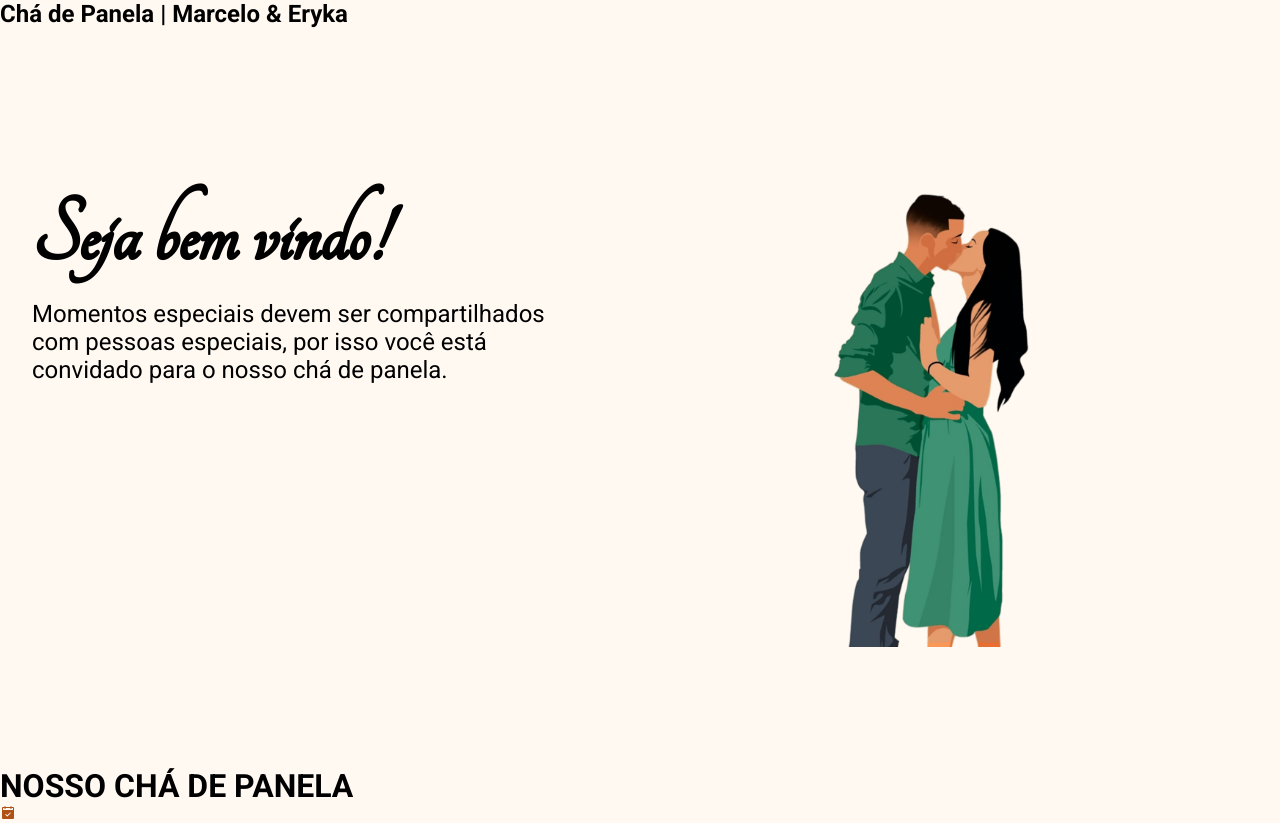
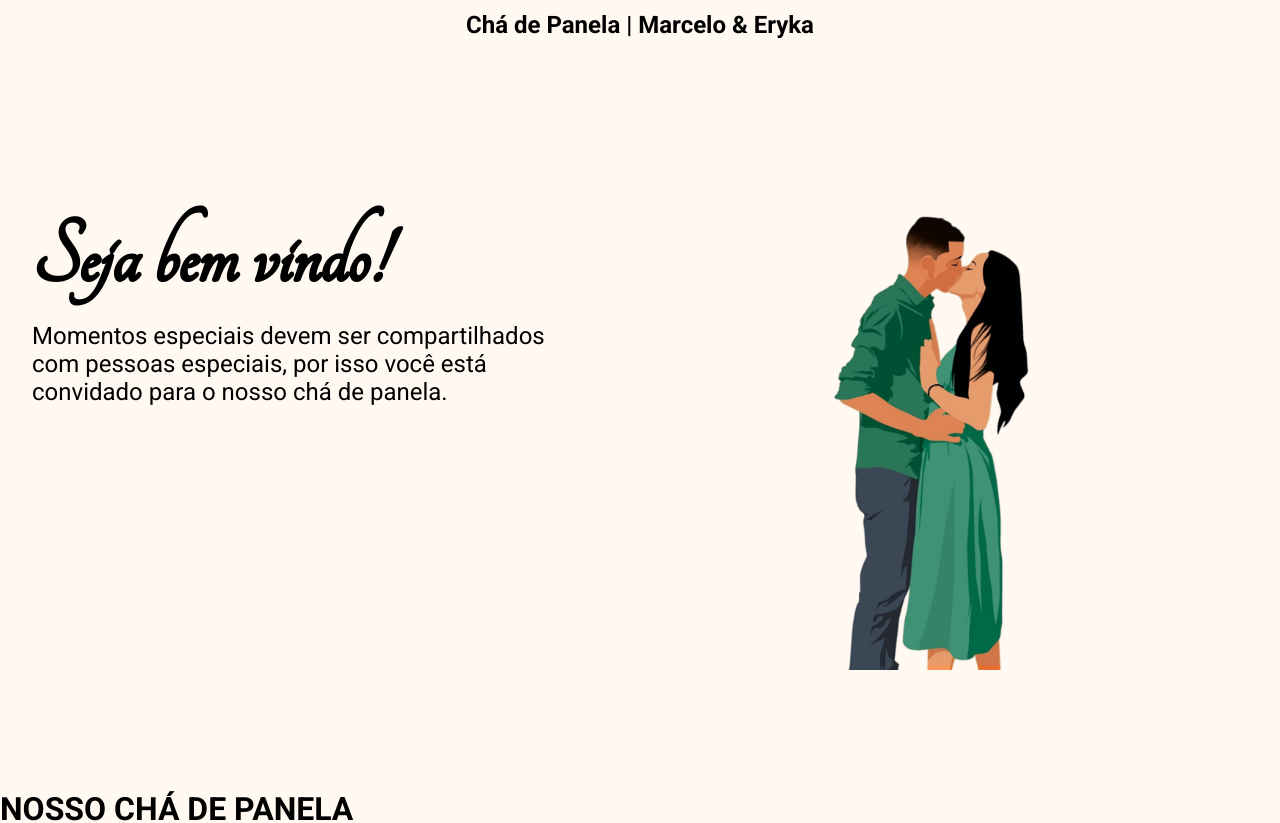
Before and after one commit to marcelovdsm/cha-de-panela, a React (Vite) app: page / in a window 1280 px wide. Shown: the top 823 px of the page. Built offline with nearby package versions, Linux system fonts and the light colour scheme.

Commit message:
last changes

```diff
--- a/src/components/Header/index.tsx
+++ b/src/components/Header/index.tsx
@@ -1,7 +1,9 @@
+import { HeaderStyles } from "./styles"
+
 export const Header = () => {
   return (
-    <>
+    <HeaderStyles>
       <h2>Chá de Panela | Marcelo & Eryka</h2>
-    </>
+    </HeaderStyles>
   )
 }
--- a/src/components/Header/styles.tsx
+++ b/src/components/Header/styles.tsx
@@ -0,0 +1,8 @@
+import styled from 'styled-components'
+
+export const HeaderStyles = styled.div`
+  display: flex;
+  align-items: center;
+  justify-content: center;
+  padding: 0.7rem;
+`
```
